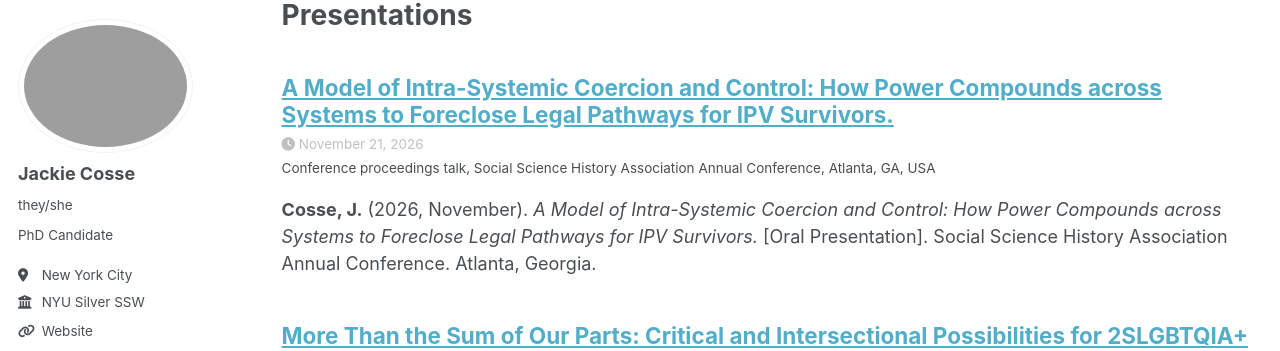
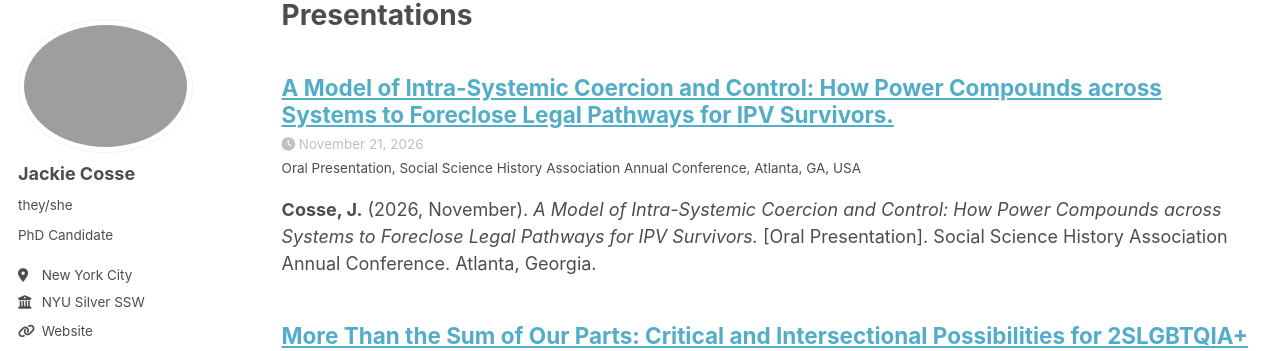
Before and after one commit to jackiecosse/jackiecosse.com, a Jekyll site: the page built from _pages/presentations.html, in a window 1280 px wide and 1378 px high. Shown: the part 100-451 px from the top of the window. Built offline with Jekyll 4.4.1, drawn with Linux system fonts in a browser that asks for light colours; a style sheet for code colours, icons or effects is not loaded.

Commit message:
Update 2026-11-SSHA.md

```diff
--- a/_presentations/2026-11-SSHA.md
+++ b/_presentations/2026-11-SSHA.md
@@ -1,7 +1,7 @@
 ---
 title: "A Model of Intra-Systemic Coercion and Control: How Power Compounds across Systems to Foreclose Legal Pathways for IPV Survivors."
 collection: talks
-type: "Conference proceedings talk"
+type: "Oral Presentation"
 permalink: /talks/2026-11-SSHA
 venue: "Social Science History Association Annual Conference"
 date: 2026-11-21
```
